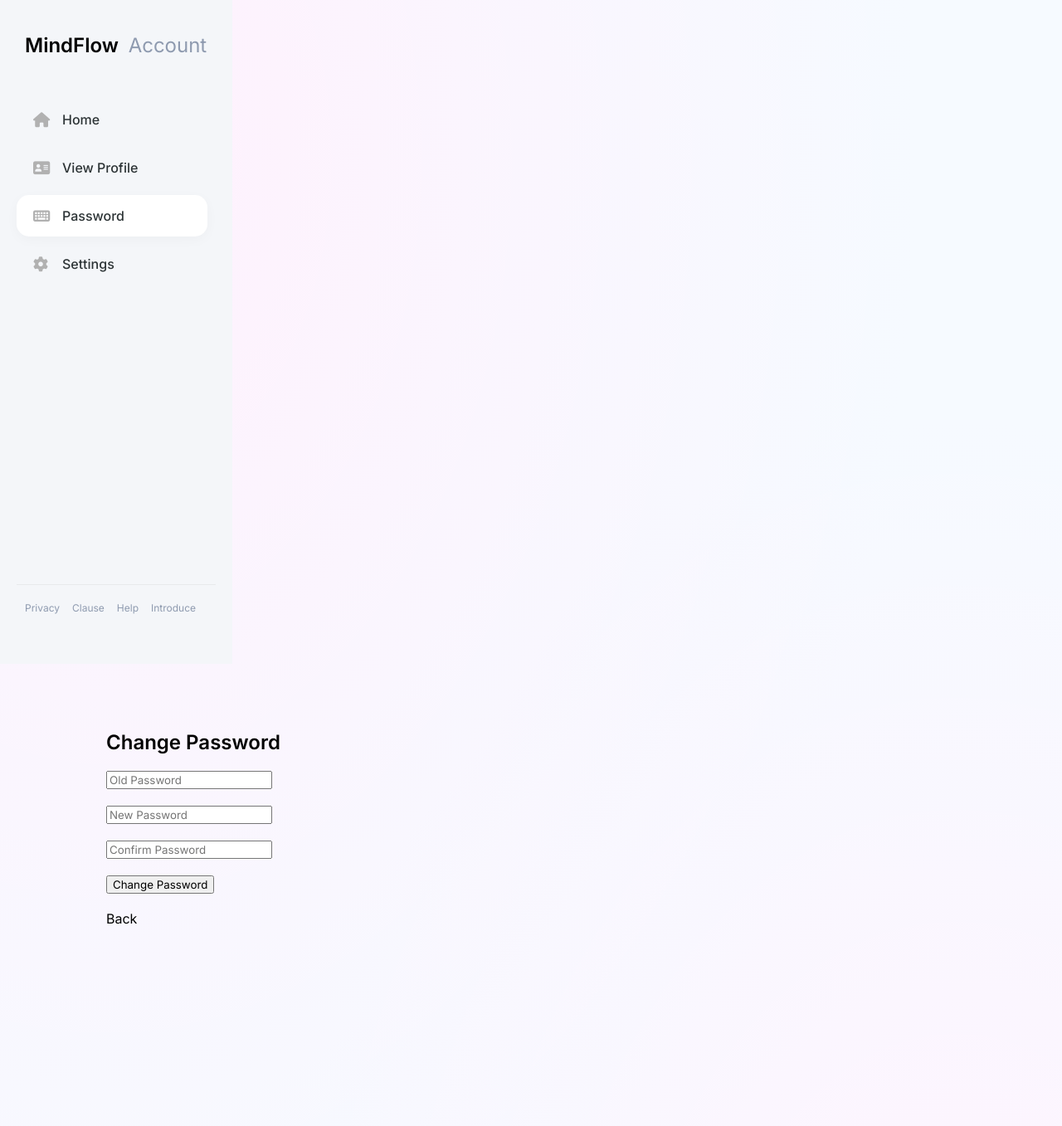
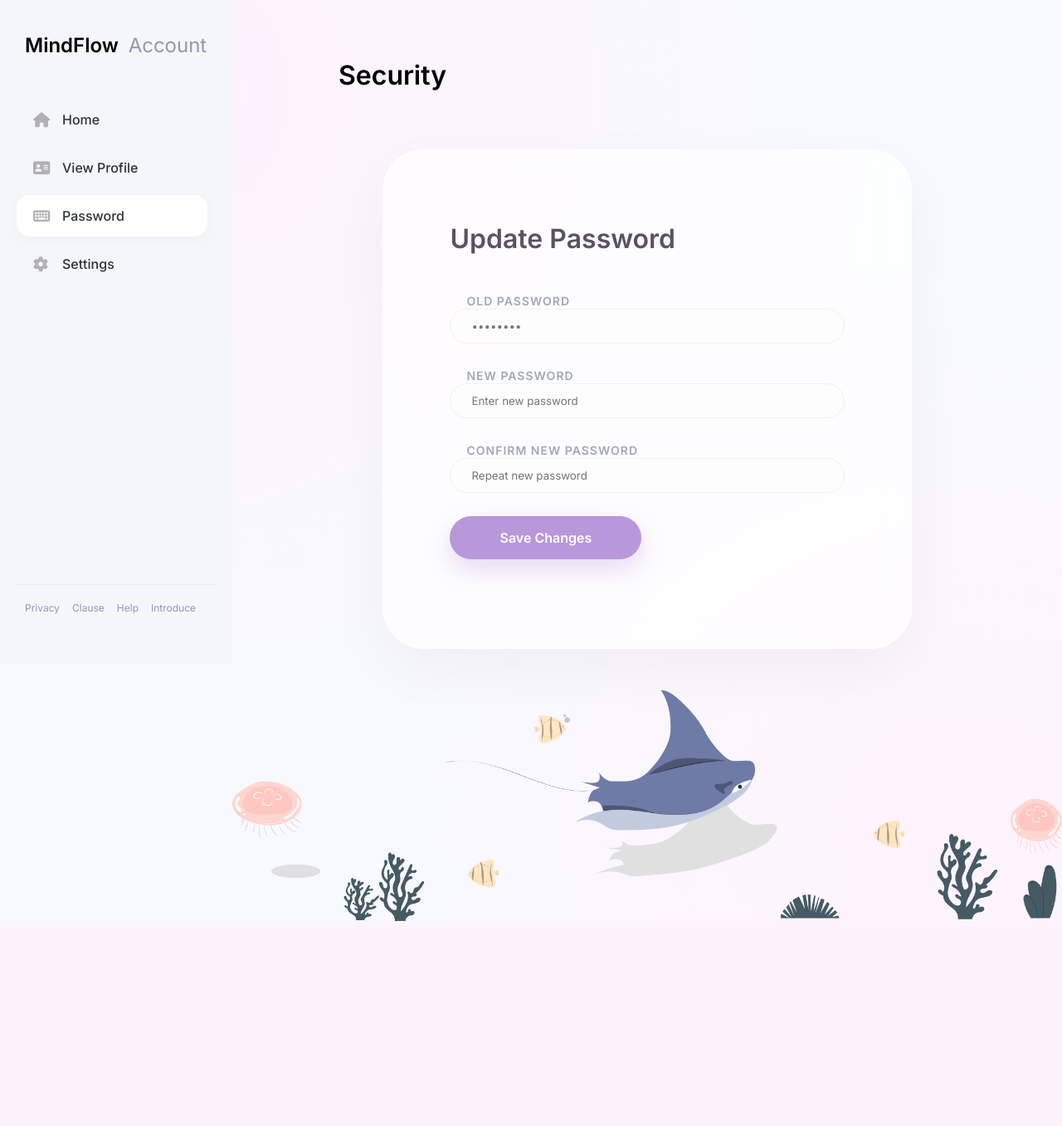
Before and after one commit to WhyZynx/NoteManagement_FinalProject, a PHP site: page /User_Module/change_password.php in a window 1280 px wide. Shown: the top 1357 px of the page at 83% size. After the commit the page ends 1110 px from the top, so only its background shows below. Run offline with PHP 8.4, Linux system fonts and the light colour scheme; the visitor is signed in with stand-in values (Sample User, id 1); data that the repository does not hold is empty.

Commit message:
Hoàn thành: Theme Password

```diff
--- a/Assets/css/theme.css
+++ b/Assets/css/theme.css
@@ -445,3 +445,80 @@ body {
         width: 100%;
     }
 }
+
+
+.password-card {
+    max-width: 1100px;
+    margin: 20px auto;
+    display: flex;
+    justify-content: center;
+    background: rgba(255, 255, 255, 0.7);
+    backdrop-filter: blur(15px);
+    border-radius: 50px;
+    border: 1px solid rgba(255, 255, 255, 0.5);
+    box-shadow: 0 25px 70px rgba(0, 0, 0, 0.04);
+    overflow: hidden;
+    min-height: 600px;
+    transition: all 0.4s ease;
+}
+
+.password-form-side {
+    width: 100%;
+    max-width: 600px;
+    padding: 80px;
+    display: flex;
+    flex-direction: column;
+    justify-content: center;
+}
+
+
+.password-title {
+    font-size: 32px;
+    font-weight: 700;
+    color: #5a5266;
+    margin-bottom: 45px;
+    margin-top: -20px;
+}
+
+.password-input-group {
+    margin-bottom: 28px;
+}
+
+.password-input-label {
+    font-size: 14px;
+    font-weight: 600;
+    color: #9ea8b9;
+    margin-left: 20px;
+    margin-bottom: 10px;
+    text-transform: uppercase;
+    letter-spacing: 1px;
+}
+
+.password-btn-submit {
+    background-color: #b997db;
+    color: #ffffff;
+    padding: 16px 60px;
+    border-radius: 35px;
+    border: none;
+    font-weight: 600;
+    font-size: 16px;
+    cursor: pointer;
+    box-shadow: 0 12px 30px rgba(185, 151, 219, 0.35);
+    transition: all 0.3s cubic-bezier(0.175, 0.885, 0.32, 1.275);
+}
+
+.password-btn-submit:hover {
+    background-color: #a685c9;
+    transform: translateY(-4px) scale(1.02);
+    box-shadow: 0 18px 35px rgba(185, 151, 219, 0.45);
+}
+
+@media (max-width: 768px) {
+    .password-card {
+        flex-direction: column;
+        min-height: auto;
+    }
+    .password-form-side {
+        padding: 40px 30px;
+    }
+}
--- a/User_Module/change_password.php
+++ b/User_Module/change_password.php
@@ -25,39 +25,62 @@ $success = $_GET['success'] ?? '';
       style="font-size: <?= (int)$pref['font_size'] ?>px;
              font-family: <?= htmlspecialchars($pref['font_style']) ?>;">
 
-<?php include "sidebar.php"; ?>
+<div class="main-wrapper">
+    <button class="menu-toggle" onclick="toggleSidebar()">
+        <i class="fa-solid fa-bars"></i>
+    </button>
 
-<div class="content">
+    <?php include "sidebar.php"; ?>
 
-    <h2>Change Password</h2>
+    <div class="content">
+        <h1 class="page-title">Security</h1>
 
-    <?php if ($error): ?>
-        <p style="color:red">
-            <?php
-            if ($error == 'wrong_old') echo "Wrong old password";
-            if ($error == 'confirm') echo "Confirm password does not match";
-            if ($error == 'same') echo "New password must be different from old password";
-            if ($error == 'weak') echo "Password must be at least 8 characters and include uppercase, lowercase, and number";
-            ?>
-        </p>
-    <?php endif; ?>
+        <div class="password-card">
+            <div class="password-form-side">
+                <h2 class="password-title">Update Password</h2>
 
-    <?php if ($success): ?>
-        <p style="color:green">Password changed successfully</p>
-    <?php endif; ?>
+                <form action="update_password.php" method="POST">
+                    <div class="password-input-group">
+                        <label class="password-input-label">Old Password</label>
+                        <input type="password" name="old_password" class="edit-input-text" placeholder="••••••••" required style="width: 100%;">
+                    </div>
 
-    <form action="update_password.php" method="POST">
-        <input type="password" name="old_password" placeholder="Old Password" required><br><br>
-        <input type="password" name="new_password" placeholder="New Password" required><br><br>
-        <input type="password" name="confirm_password" placeholder="Confirm Password" required><br><br>
+                    <div class="password-input-group">
+                        <label class="password-input-label">New Password</label>
+                        <input type="password" name="new_password" class="edit-input-text" placeholder="Enter new password" required style="width: 100%;">
+                    </div>
 
-        <button type="submit">Change Password</button>
-    </form>
+                    <div class="password-input-group">
+                        <label class="password-input-label">Confirm New Password</label>
+                        <input type="password" name="confirm_password" class="edit-input-text" placeholder="Repeat new password" required style="width: 100%;">
+                    </div>
 
-    <br>
+                    <?php if ($error): ?>
+                        <div class="password-alert password-alert-error">
+                            <i class="fas fa-exclamation-circle"></i>
+                            <?php
+                                if ($error == 'wrong_old') echo "Old password is incorrect";
+                                elseif ($error == 'confirm') echo "Confirm password doesn't match";
+                                elseif ($error == 'same') echo "Must be a new password";
+                                elseif ($error == 'weak') echo "Password is too simple";
+                            ?>
+                        </div>
+                    <?php endif; ?>
 
-    <a href="profile.php">Back</a>
+                    <?php if ($success): ?>
+                        <div class="password-alert password-alert-success">
+                            <i class="fas fa-check-circle"></i> Password changed successfully!
+                        </div>
+                    <?php endif; ?>
 
+                    <div class="password-footer">
+                        <button type="submit" class="password-btn-submit">Save Changes</button>
+                    </div>
+                </form>
+            </div>
+        </div>
+        <img src="../Assets/images/web_img/ocean.png" alt="ocean" class="ocean-bg">
+    </div>
 </div>
 
 <script src="../Assets/js/sidebar.js"></script>
--- a/User_Module/setting.php
+++ b/User_Module/setting.php
@@ -25,8 +25,6 @@ $c2 = $colors[1] ?? $c1;
     <link rel="stylesheet" href="../Assets/css/theme.css">
     <link rel="stylesheet" href="https://cdnjs.cloudflare.com/ajax/libs/font-awesome/6.4.0/css/all.min.css">
     <style>
-
-        .content { display: flex; flex-direction: column; align-items: center; justify-content: flex-start; padding-top: 50px; }
 
         .settings-layout { display: flex; width: 100%; max-width: 650px; justify-content: center; z-index: 2; position: relative;}
         .settings-col { flex: 1; width: 100%; }
@@ -111,7 +109,7 @@ $c2 = $colors[1] ?? $c1;
         <?php include "sidebar.php"; ?>
 
         <div class="content">
-            <h2 class="page-title" style="margin-bottom: 30px; text-align: center; z-index: 2;">Themes Settings</h2>
+            <h1 class="page-title">Themes Settings</h1>
 
             <form action="save_preferences.php" method="POST" style="width: 100%; display: flex; justify-content: center;">
                 <input type="hidden" name="font_size" value="<?= htmlspecialchars($pref['font_size'] ?? 16) ?>">
```
Also changed, not shown: uploads/avatars/1776522120_hehe.png (added), 1 other file.
